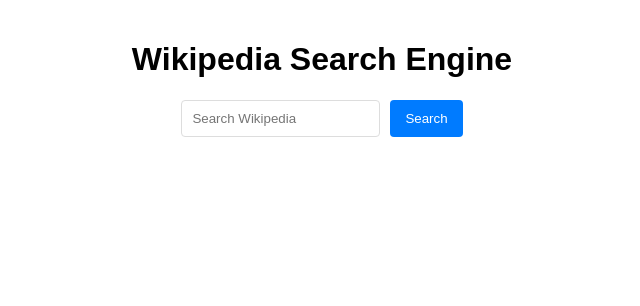
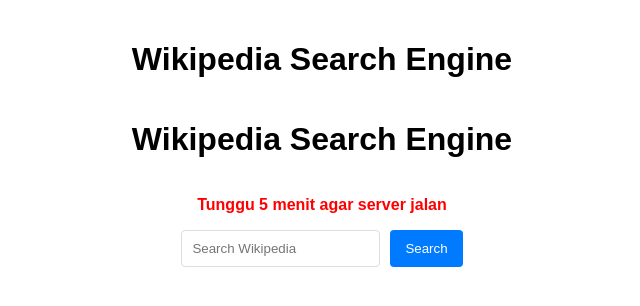
Before and after one commit to krtu0p/react-wikipedia, a React (Create React App) app: page / in a window 1280 px wide. Shown: the top 306 px of the page, without its empty margins (318-958 px from the left). Built offline with nearby package versions, Linux system fonts and the light colour scheme.

Commit message:
Update App.js 5 minutes wait

```diff
--- a/src/App.js
+++ b/src/App.js
@@ -124,6 +124,8 @@
     return (
         <div className="App">
             <h1>Wikipedia Search Engine</h1>
+        <h1>Wikipedia Search Engine</h1>
+<p style={{ color: 'red', fontWeight: 'bold' }}>Tunggu 5 menit agar server jalan</p>
             <form onSubmit={handleSearch}>
                 <input
                     type="text"
```
